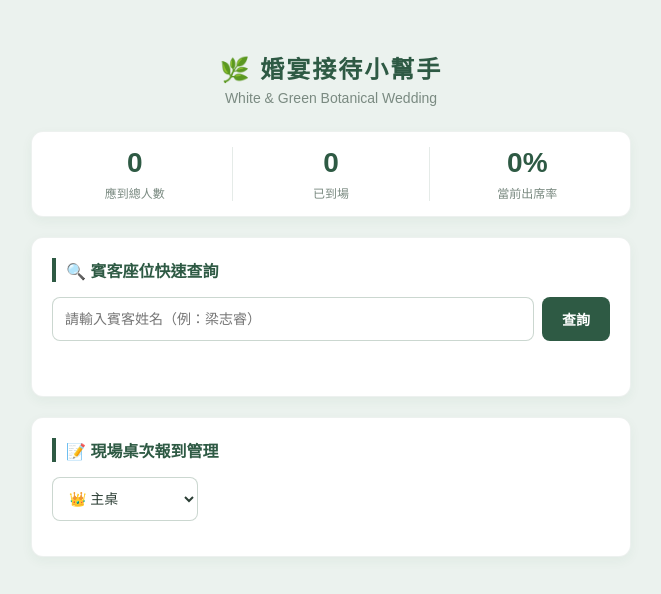
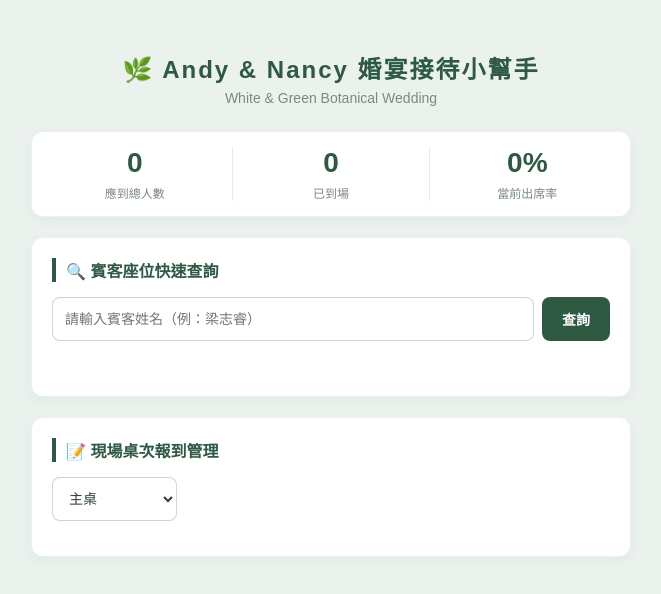
Before and after one commit to suzihsieh0708/andynancy, a plain HTML site: page index.html in a window 1280 px wide. Shown: the whole page, without its empty margins (309-970 px from the left). Drawn offline with Linux system fonts and the light colour scheme.

Commit message:
Update index.html

```diff
--- a/index.html
+++ b/index.html
@@ -162,7 +162,7 @@
 <body>
 
   <div class="container">
-    <h2>🌿 婚宴接待小幫手</h2>
+    <h2>🌿 Andy & Nancy 婚宴接待小幫手</h2>
     <div class="subtitle">White & Green Botanical Wedding</div>
 
     <!-- 即時人數統計看板 -->
@@ -195,21 +195,21 @@
     <div class="section">
       <h3>📝 現場桌次報到管理</h3>
       <select id="tableSelector">
-        <option value="main_table">👑 主桌</option>
-        <option value="table_1">🔴 第 1 桌 (右)</option>
-        <option value="table_2">🔵 第 2 桌 (左)</option>
-        <option value="table_3">🔴 第 3 桌 (右)</option>
-        <option value="table_5">🔴 第 5 桌 (右)</option>
-        <option value="table_6">🔵 第 6 桌 (left)</option>
-        <option value="table_7">🔴 第 7 桌 (右)</option>
-        <option value="table_8">🔵 第 8 桌 (左)</option>
-        <option value="table_9">🔴 第 9 桌 (右)</option>
-        <option value="table_10">🔵 第 10 桌 (左)</option>
-        <option value="table_11">🔴 第 11 桌 (右)</option>
-        <option value="table_12">🔵 第 12 桌 (左)</option>
-        <option value="table_13">🔴 第 13 桌 (右)</option>
-        <option value="table_14">🔵 第 14 桌 (左)</option>
-        <option value="table_15">🔴 第 15 桌 (右)</option>
+        <option value="main_table"> 主桌</option>
+        <option value="table_1">第 1 桌 (右)</option>
+        <option value="table_2">第 2 桌 (左)</option>
+        <option value="table_3">第 3 桌 (右)</option>
+        <option value="table_5">第 5 桌 (右)</option>
+        <option value="table_6">第 6 桌 (left)</option>
+        <option value="table_7">第 7 桌 (右)</option>
+        <option value="table_8">第 8 桌 (左)</option>
+        <option value="table_9">第 9 桌 (右)</option>
+        <option value="table_10">第 10 桌 (左)</option>
+        <option value="table_11">第 11 桌 (右)</option>
+        <option value="table_12">第 12 桌 (左)</option>
+        <option value="table_13">第 13 桌 (右)</option>
+        <option value="table_14">第 14 桌 (左)</option>
+        <option value="table_15">第 15 桌 (右)</option>
       </select>
       <div id="guestListContainer" class="guest-list"></div>
     </div>
@@ -231,7 +231,7 @@
     let localCheckinData = {};
 
     const tableNameMap = {
-      "main_table": "👑 主桌",
+      "main_table": "主桌",
       "table_1": "第 1 桌", "table_2": "第 2 桌", "table_3": "第 3 桌", "table_5": "第 5 桌",
       "table_6": "第 6 桌", "table_7": "第 7 桌", "table_8": "第 8 桌", "table_9": "第 9 桌",
       "table_10": "第 10 桌", "table_11": "第 11 桌", "table_12": "第 12 桌", "table_13": "第 13 桌",
```
